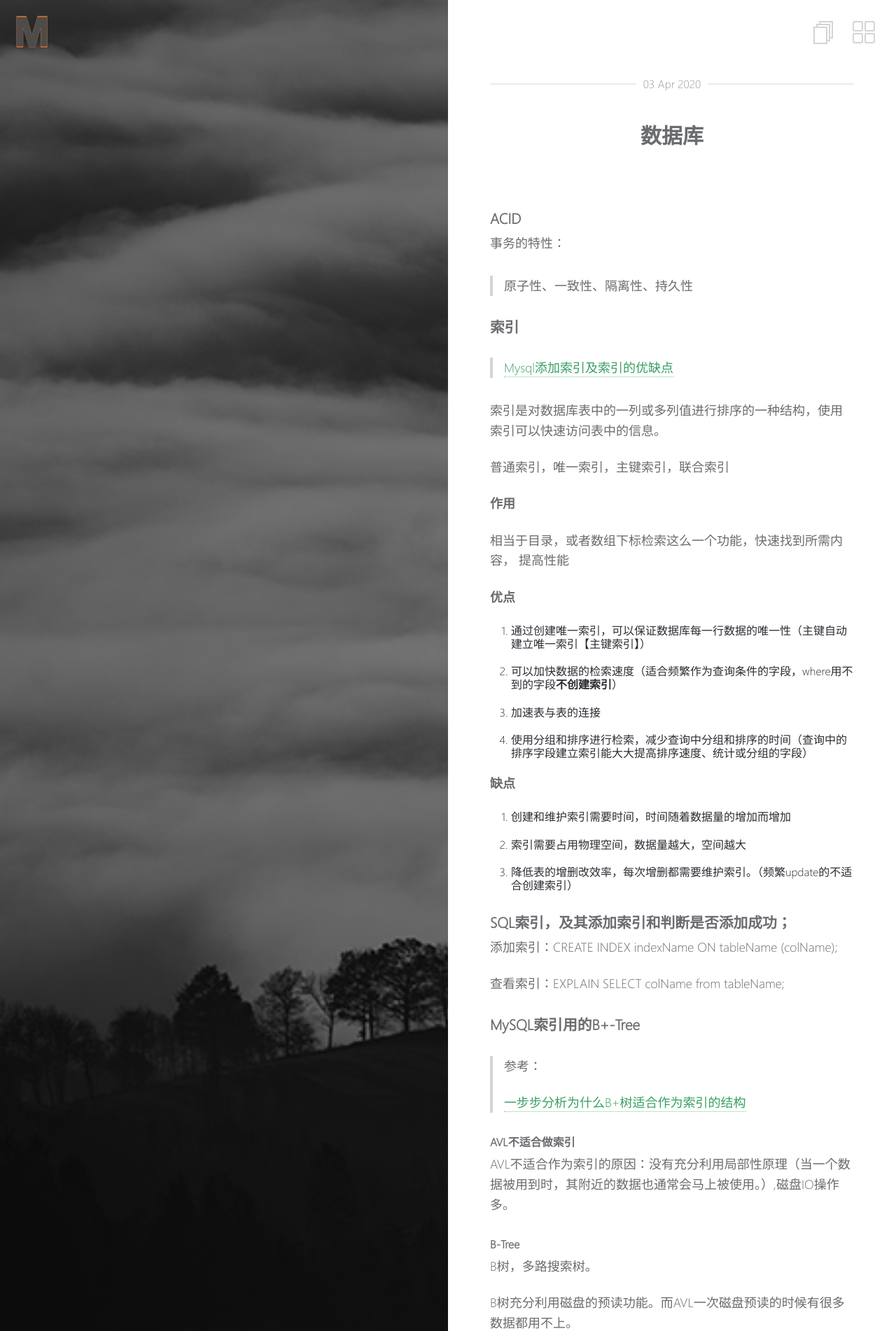
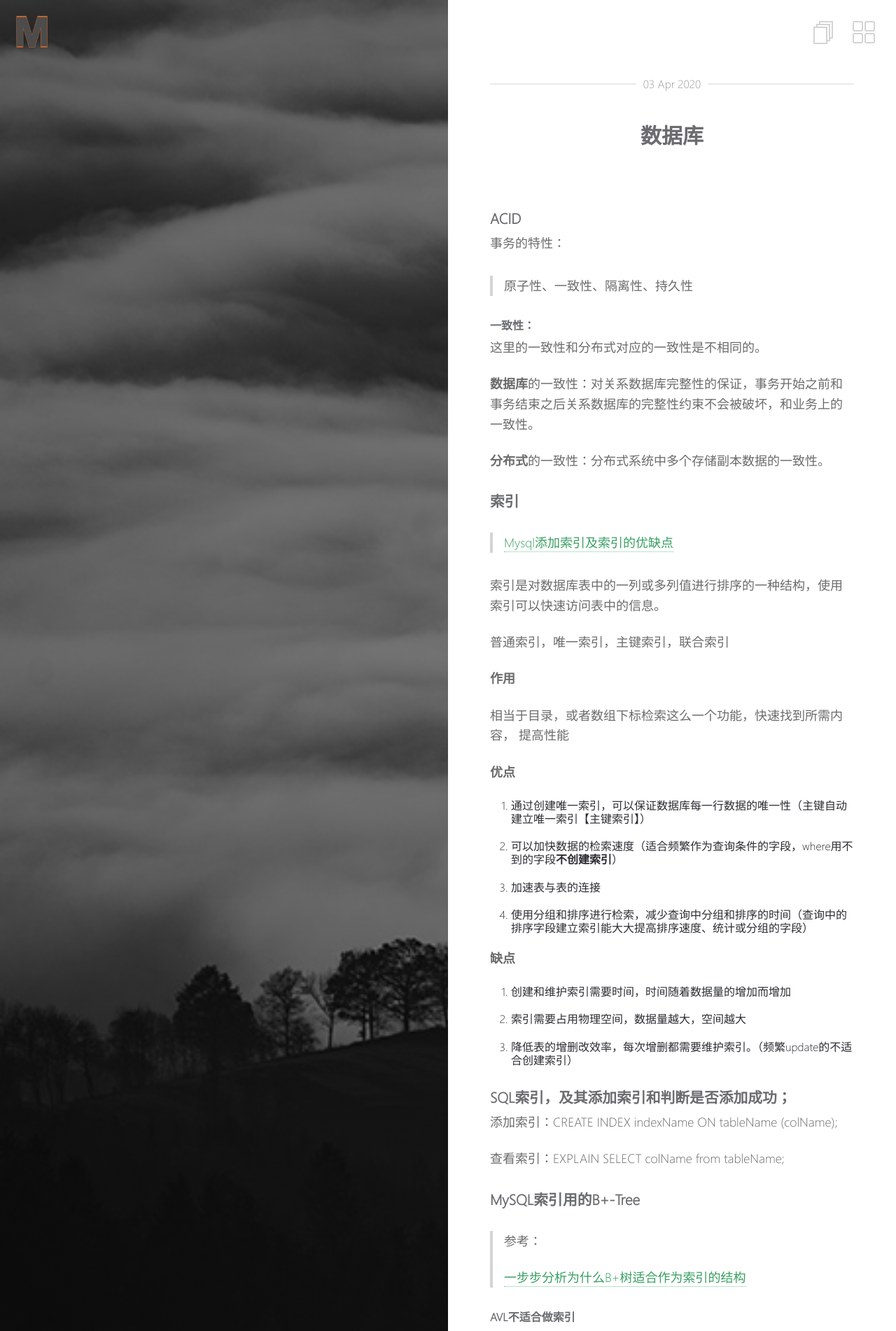
Before and after one commit to Maple-Chan/Maple-Chan.github.io, a Jekyll site: the page built from _posts/2020-04-03-数据库.md, in a window 1280 px wide. Shown: the top 1902 px of the page at 70% size. Built offline with Jekyll 4.4.1, drawn with Linux system fonts in a browser that asks for light colours.

Commit message:
"add post"

```diff
--- a/_posts/2020-04-03-数据库.md
+++ b/_posts/2020-04-03-数据库.md
@@ -14,6 +14,18 @@ tag:
 事务的特性：
 
 > 原子性、一致性、隔离性、持久性
+
+
+
+#### 一致性：
+
+这里的一致性和分布式对应的一致性是不相同的。
+
+**数据库**的一致性：对关系数据库完整性的保证，事务开始之前和事务结束之后关系数据库的完整性约束不会被破坏，和业务上的一致性。
+
+**分布式**的一致性：分布式系统中多个存储副本数据的一致性。
+
+
 
 ### **索引**
 
```
Also changed, not shown: _posts/2020-07-26-synchronized.md (+12 -0 lines), _posts/2020-08-21-Redis学习（四）.md (added, +57 -0 lines).
